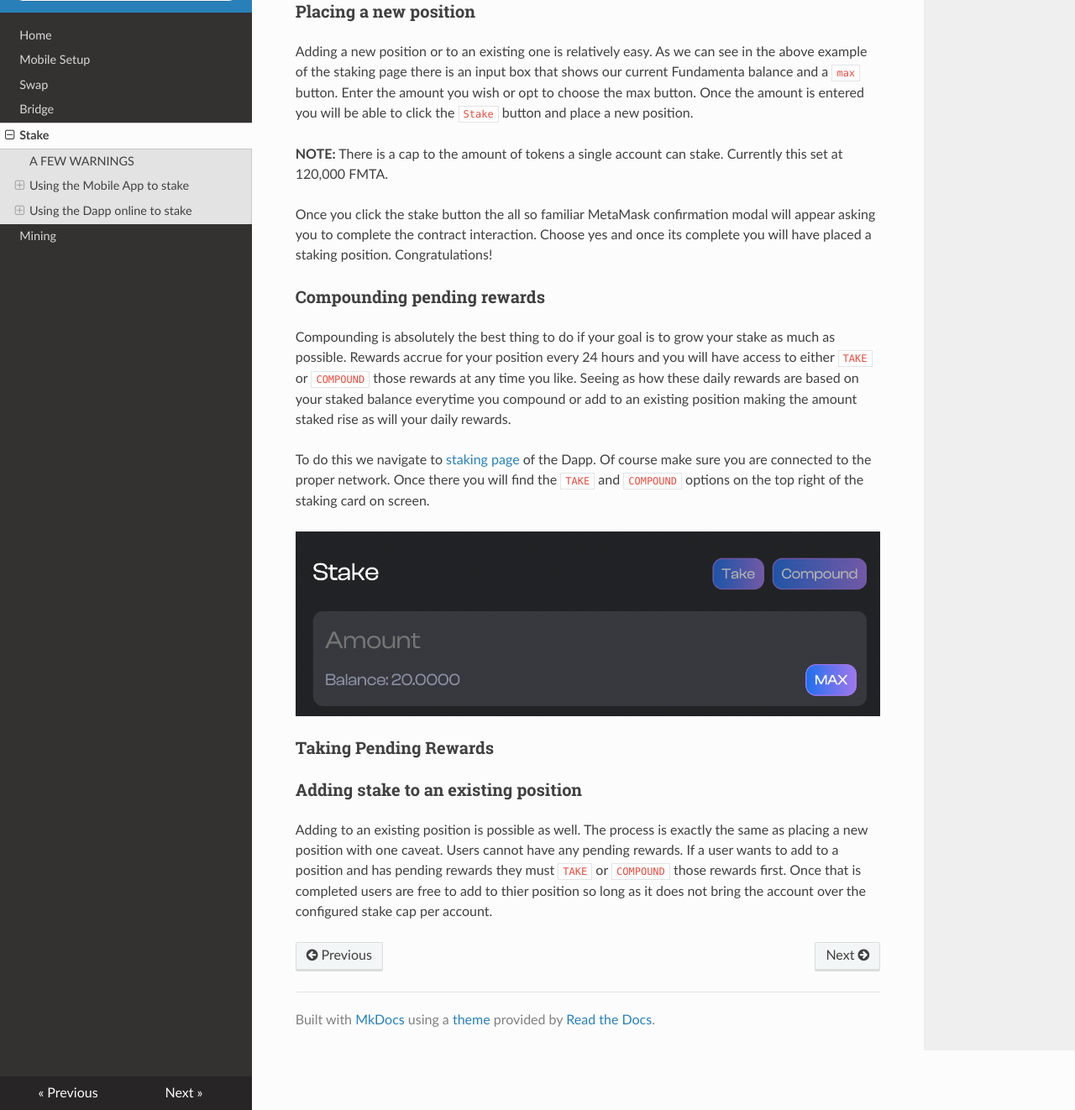
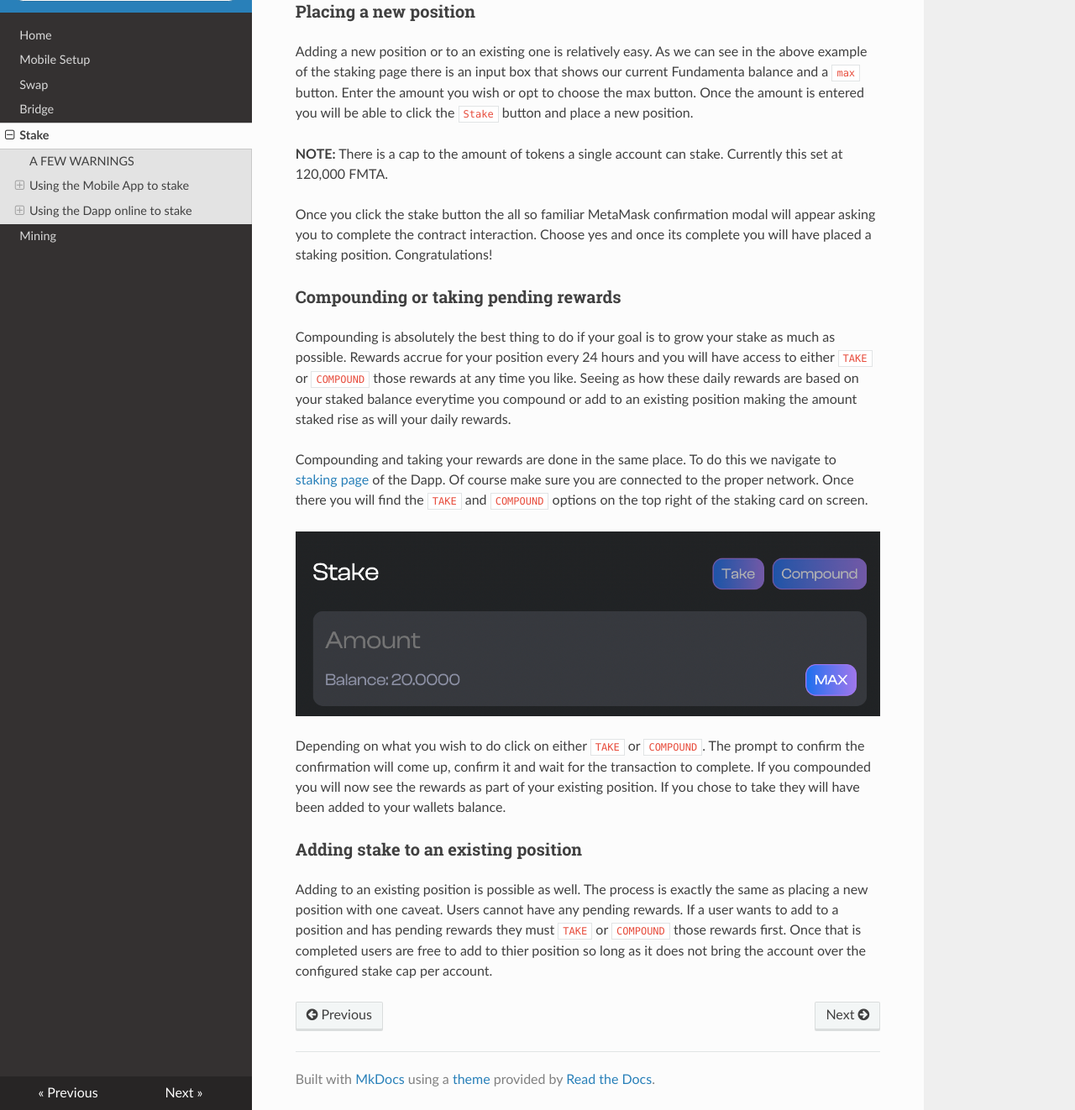
Before and after one commit to Civitas-Fundamenta/docs, an MkDocs documentation site: the page built from docs/Staking.md, in a window 1280 px wide and 1400 px high, scrolled down 6389 px, cut to the strip 78-1400 px from the top of the window. Shown: the whole strip at 84% size. Built offline with MkDocs 1.6.1, drawn with Linux system fonts in a browser that asks for light colours; nearby versions of some CDN libraries.

Commit message:
adjust staking

```diff
--- a/docs/Staking.md
+++ b/docs/Staking.md
@@ -85,15 +85,15 @@ Adding a new position or to an existing one is relatively easy.  As we can see i
 
 Once you click the stake button the all so familiar MetaMask confirmation modal will appear asking you to complete the contract interaction.  Choose yes and once its complete you will have placed a staking position. Congratulations!
 
-### Compounding pending rewards
+### Compounding or taking pending rewards
 
 Compounding is absolutely the best thing to do if your goal is to grow your stake as much as possible.  Rewards accrue for your position every 24 hours and you will have access to either `TAKE` or `COMPOUND` those rewards at any time you like.  Seeing as how these daily rewards are based on your staked balance everytime you compound or add to an existing position making the amount staked rise as will your daily rewards.
 
-To do this we navigate to [staking page](https://app.fundamenta.network/?#/stake) of the Dapp.  Of course make sure you are connected to the proper network. Once there you will find the `TAKE` and `COMPOUND` options on the top right of the staking card on screen.
+Compounding and taking your rewards are done in the same place. To do this we navigate to [staking page](https://app.fundamenta.network/?#/stake) of the Dapp.  Of course make sure you are connected to the proper network. Once there you will find the `TAKE` and `COMPOUND` options on the top right of the staking card on screen.
 
 ![take_compound](img/take_compound.png){: stytle="width:350px;display: block; margin: 0 auto"}
 
-### Taking Pending Rewards
+Depending on what you wish to do click on either `TAKE` or `COMPOUND`.  The prompt to confirm the confirmation will come up, confirm it and wait for the transaction to complete.  If you compounded you will now see the rewards as part of your existing position. If you chose to take they will have been added to your wallets balance.
 
 ### Adding stake to an existing position
 
```
